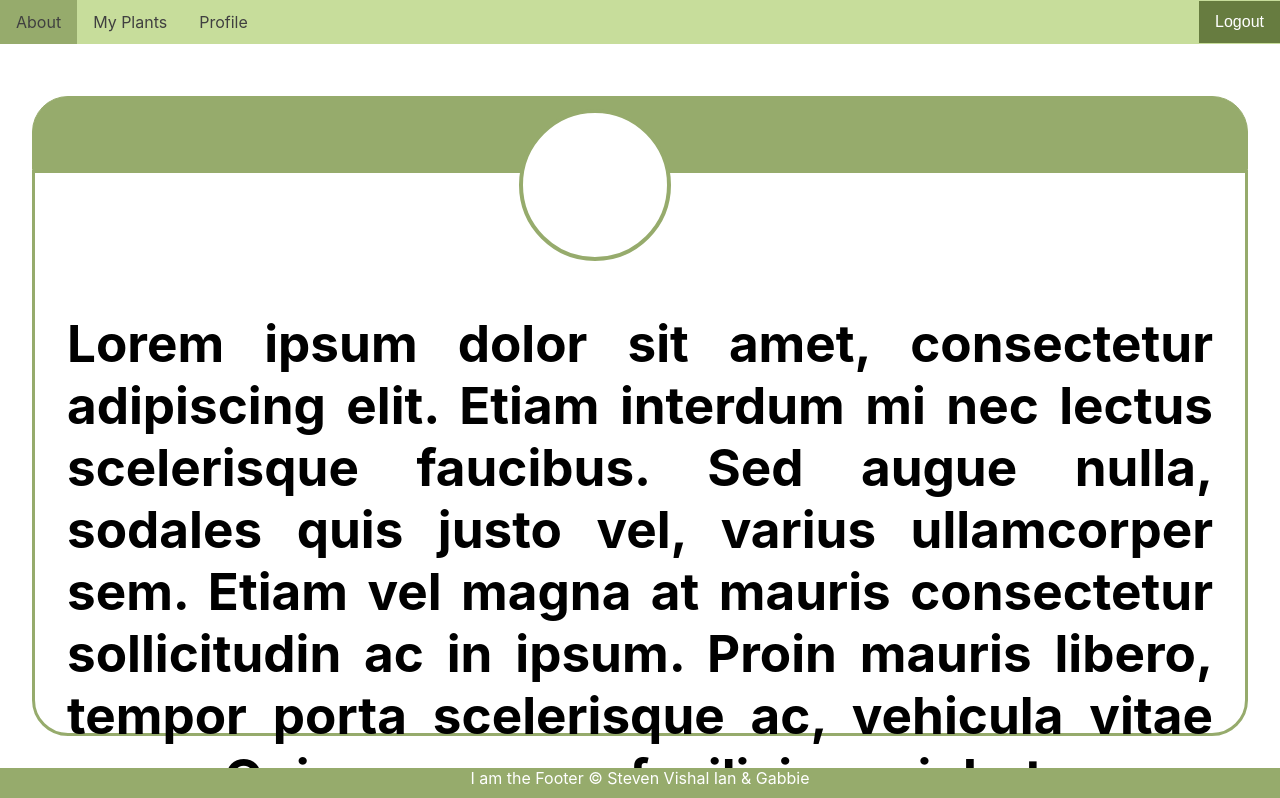
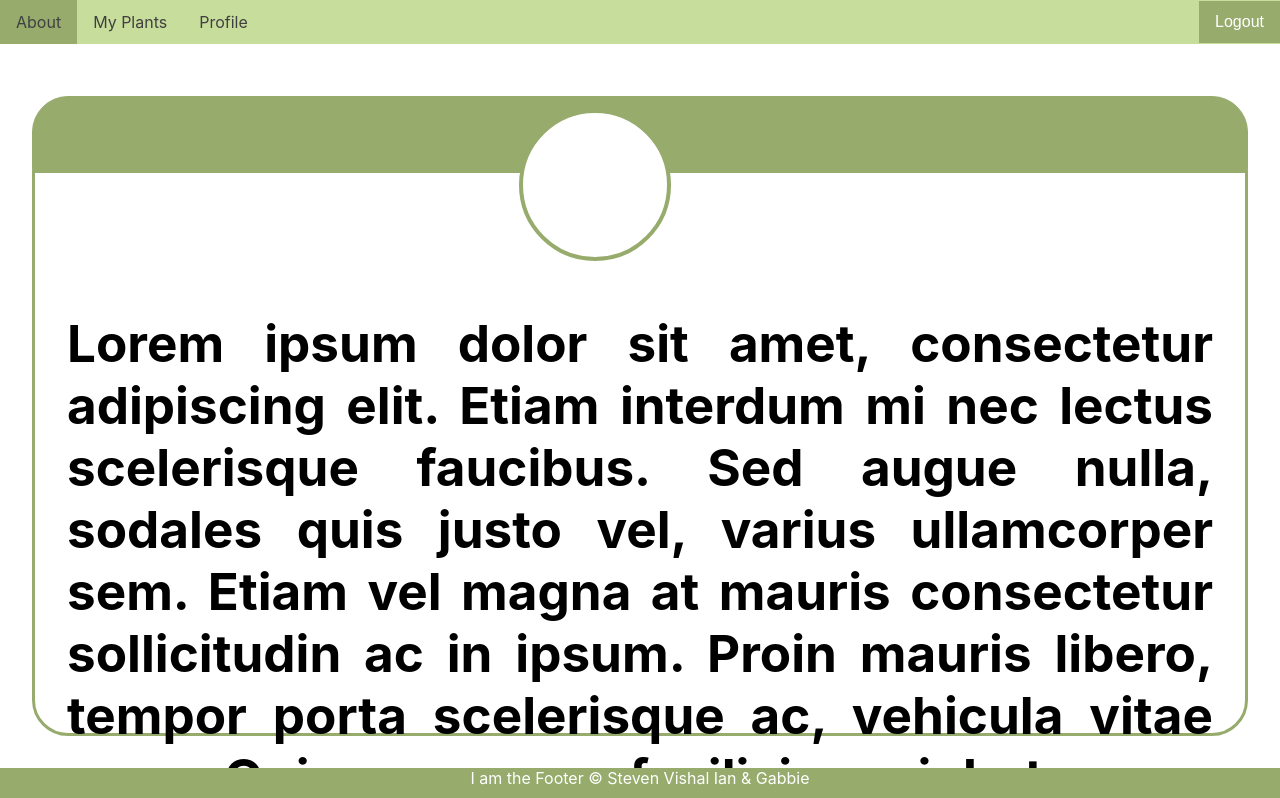
Before and after one commit to pirainogi/garden-pi-frontend, a React (Create React App) app: page /about in a window 1280 px wide. Shown: the top 798 px of the page. Built offline with nearby package versions, Linux system fonts and the light colour scheme; no server answers.

Commit message:
changed some minor colors to match

```diff
--- a/src/css/header.css
+++ b/src/css/header.css
@@ -51,12 +51,12 @@
 }
 
 .header .nav-links .link.active {
-  background-color: #96ab6c;
+  background-color: rgb(150, 171, 108);
 }
 
 .header .nav-links button.link {
   border: none;
-  background: #677c40;
+  background: rgb(150, 171, 108);
   color: #ffffff;
   font-family: sans-serif;
   font-size: 1rem;
```
